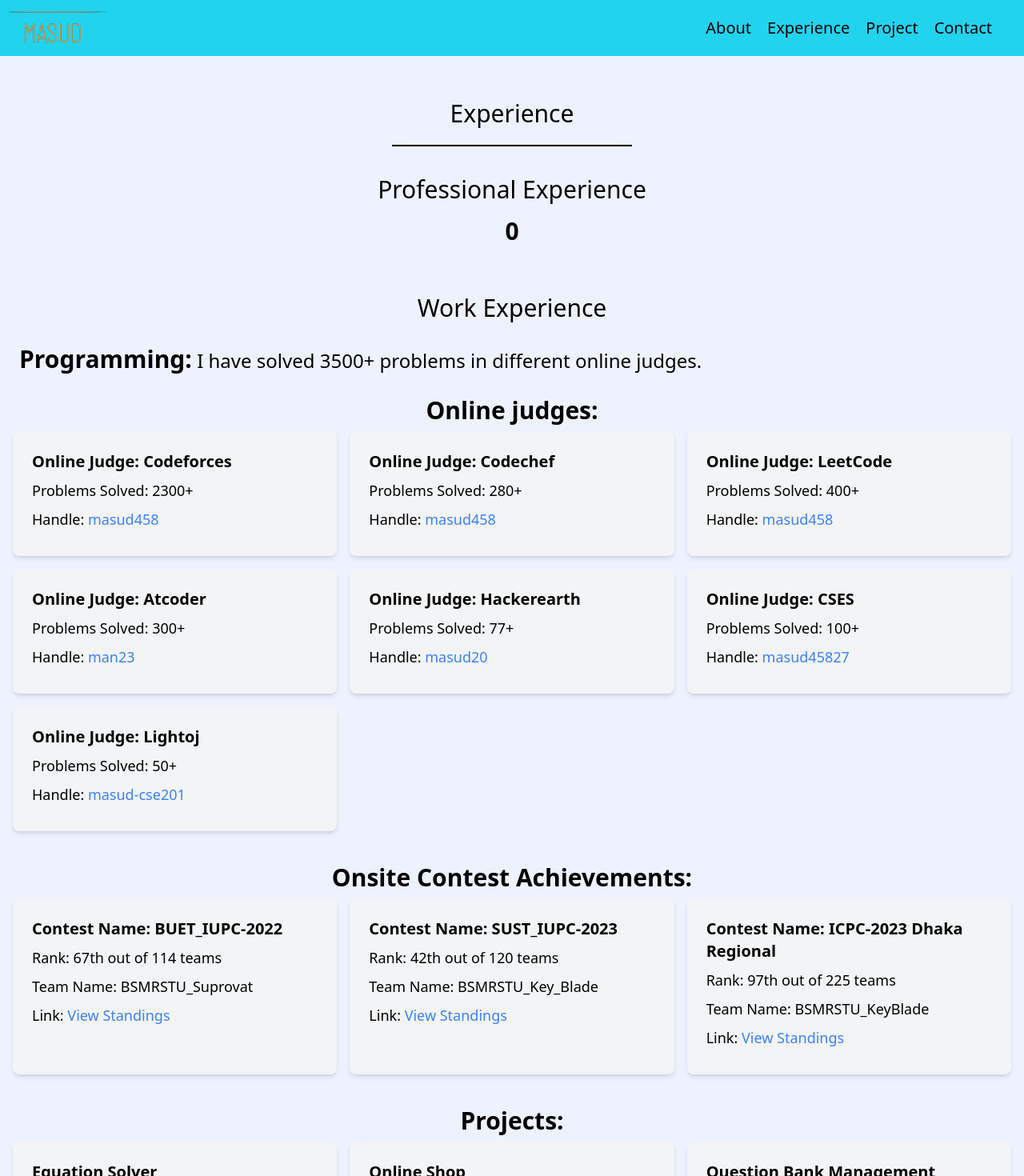
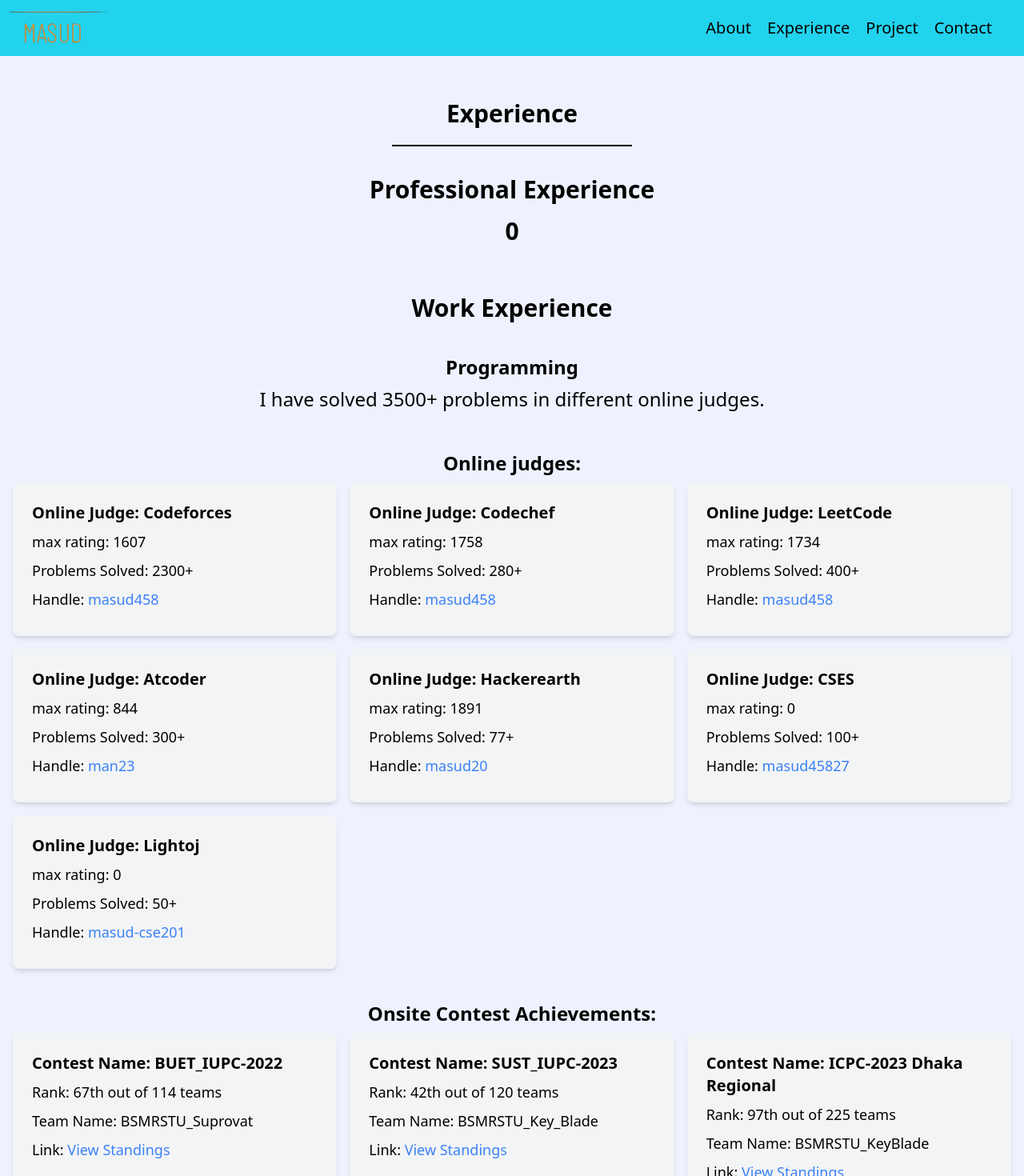
Before and after one commit to masud45827/portfolio-using-react, a React (Vite) app: page /experience in a window 1280 px wide. Shown: the top 1470 px of the page at 80% size. Built offline with nearby package versions, Linux system fonts and the light colour scheme.

Commit message:
online judge rating add

```diff
--- a/src/App.jsx
+++ b/src/App.jsx
@@ -23,7 +23,7 @@ function App() {
     <Header/>
 
     <Routes>
-      <Route path='/' element={<Hero/>}/>
+      <Route path='/portfolio-using-react' element={<Hero/>}/>
       <Route path='/project' element={<Project/>}/>
       <Route path='/about' element={<About/>}/>
       <Route path='/experience' element={<Experience/>}/>
--- a/src/card/ProblemSolved.jsx
+++ b/src/card/ProblemSolved.jsx
@@ -1,10 +1,11 @@
 // ProblemSolved.js
 import React from 'react';
 
-const ProblemSolved = ({ name, handle, solved, link }) => {
+const ProblemSolved = ({ name, handle,rating, solved, link }) => {
   return (
     <div className="bg-gray-100 rounded-lg shadow-md p-6">
       <h1 className="text-xl font-bold mb-2">Online Judge: {name}</h1>
+      <h1 className="text-lg mb-2">max rating: {rating}</h1>
       <h1 className="text-lg mb-2">Problems Solved: {solved}</h1>
       <h1 className="text-lg mb-2">Handle: <a href={link} className="text-blue-500 hover:underline">{handle}</a></h1>
     </div>
--- a/src/components/Contact.jsx
+++ b/src/components/Contact.jsx
@@ -18,7 +18,7 @@ function Contact() {
   return (
     <div className="bg-indigo-50 h-screen">
       <div className="flex flex-col items-center justify-center">
-        <h1 className="pt-10 w-3/4 pb-5 text-3xl text-center">Contact</h1>
+        <h1 className="pt-10 w-3/4 pb-5 text-3xl text-center font-bold">Contact</h1>
         <hr className="h-[3px] w-[150px] sm:w-[200px] md:w-[300px] lg:w-[300px] bg-black text-center" />
       </div>
       <div className="flex flex-col justify-center items-center pt-4">
--- a/src/components/Experience.jsx
+++ b/src/components/Experience.jsx
@@ -10,42 +10,51 @@ const Experience = () => {
     {
       name: "Codeforces",
       link: "https://codeforces.com/profile/masud458",
+      max_rating:"1607",
       solved: "2300+",
       handle: "masud458"
     },
     {
       name: "Codechef",
+
       link: "https://www.codechef.com/users/masud458",
+      max_rating:"1758",
       solved: "280+",
       handle: "masud458"
     },
     {
       name: "LeetCode",
+
       link: "https://leetcode.com/masud458/",
+      max_rating:"1734",
       solved: "400+",
       handle: "masud458"
     },
     {
       name: "Atcoder",
       link: "https://atcoder.jp/users/man23",
+      max_rating:"844",
       solved: "300+",
       handle: "man23"
     },
     {
       name: "Hackerearth",
       link: "https://www.hackerearth.com/@masud20",
+      max_rating:"1891",
       solved: "77+",
       handle: "masud20"
     },
     {
       name: "CSES",
       link: "https://cses.fi/user/45728",
+      max_rating:"0",
       solved: "100+",
       handle: "masud45827"
     },
     {
       name: "Lightoj ",
       link: "https://lightoj.com/user/masud-cse201",
+      max_rating:"0",
       solved: "50+",
       handle: "masud-cse201"
     }
@@ -98,34 +107,37 @@ const Experience = () => {
   return (
     <div className="p-4 bg-indigo-50">
       <div className="flex flex-col items-center justify-center ">
-        <h1 className="pt-2 w-3/4 pb-5 text-3xl text-center">Experience</h1>
+        <h1 className="pt-2 w-3/4 pb-5 text-3xl text-center font-bold">Experience</h1>
         <hr className="h-[3px] w-[150px] sm:w-[200px] md:w-[300px] lg:w-[300px] bg-black text-center" />
       </div>
 
       <div>
         <div className="flex flex-col justify-center items-center p-5 text-3xl">
-          <h1 className="py-4">Professional Experience</h1>
+          <h1 className="py-4 text-center font-bold">Professional Experience</h1>
           <h1 className="font-bold">0</h1>
         </div>
 
         <div className="pt-5">
-          <h1 className="text-center text-3xl p-5">Work Experience</h1>
-          <h1 className="text-2xl p-2"><span className="text-3xl font-bold">Programming:</span> I have solved 3500+ problems in different online judges.</h1>
-          <h1 className="text-3xl p-2 pt-5 font-bold text-center">Online judges: </h1>
+          <h1 className="text-center text-3xl p-5 font-bold">Work Experience</h1>
+          <div className="py-5" >
+            <h1 className="text-2xl text-center font-bold">Programming</h1>
+            <h1 className="text-2xl p-2 text-center">I have solved 3500+ problems in different online judges.</h1>
+          </div>
+          <h1 className="text-2xl p-2 pt-5 font-bold text-center">Online judges: </h1>
           <div className="grid grid-cols-1 gap-4 sm:grid-cols-2 lg:grid-cols-3">
             {OnlineJudge.map((o, index) => (
-              <ProblemSolved key={index} name={o.name} handle={o.handle} solved={o.solved} link={o.link} />
+              <ProblemSolved key={index} name={o.name} handle={o.handle} rating={o.max_rating} solved={o.solved} link={o.link} />
             ))}
           </div>
 
-          <h1 className="p-2 font-bold pt-10 text-3xl text-center">Onsite Contest Achievements: </h1>
+          <h1 className="p-2 font-bold pt-10 text-2xl text-center">Onsite Contest Achievements: </h1>
           <div className="grid grid-cols-1 gap-4 sm:grid-cols-2 lg:grid-cols-3">
             {onSiteContest.map((contest, index) => (
               <OnsiteContestCard key={index} name={contest.name} rank={contest.rank} teamName={contest.teamName} link={contest.link} />
             ))}
           </div>
 
-          <h1 className="p-2 font-bold pt-10 text-3xl text-center">Projects: </h1>
+          <h1 className="p-2 font-bold pt-10 text-2xl text-center">Projects: </h1>
           <div className="grid grid-cols-1 gap-4 sm:grid-cols-2 lg:grid-cols-3">
             {projects.map((project, index) => (
               <ProjectLink key={index} name={project.name} technology={project.technology} link={project.link} />
--- a/src/components/Project.jsx
+++ b/src/components/Project.jsx
@@ -25,7 +25,7 @@ const Project = () => {
     return (
         <div>
             <div className="flex flex-col items-center justify-center bg-indigo-50">
-                <h1 className="pt-10 w-3/4 pb-5 text-3xl text-center">Project</h1>
+                <h1 className="pt-10 w-3/4 pb-5 text-3xl text-center font-bold">Project</h1>
                 <hr className="h-[3px] w-[150px] sm:w-[200px] md:w-[300px] lg:w-[300px] bg-black text-center" />
             </div>
             <div className="w-full flex pt-5 flex-col justify-center items-center bg-indigo-50 sm:flex-col md:flex-row  lg:flex-row lg: gap-4 xl:flex-row  flex-wrap">
```
Also changed, not shown: src/components/Navbar.jsx (+15 -0 lines).
